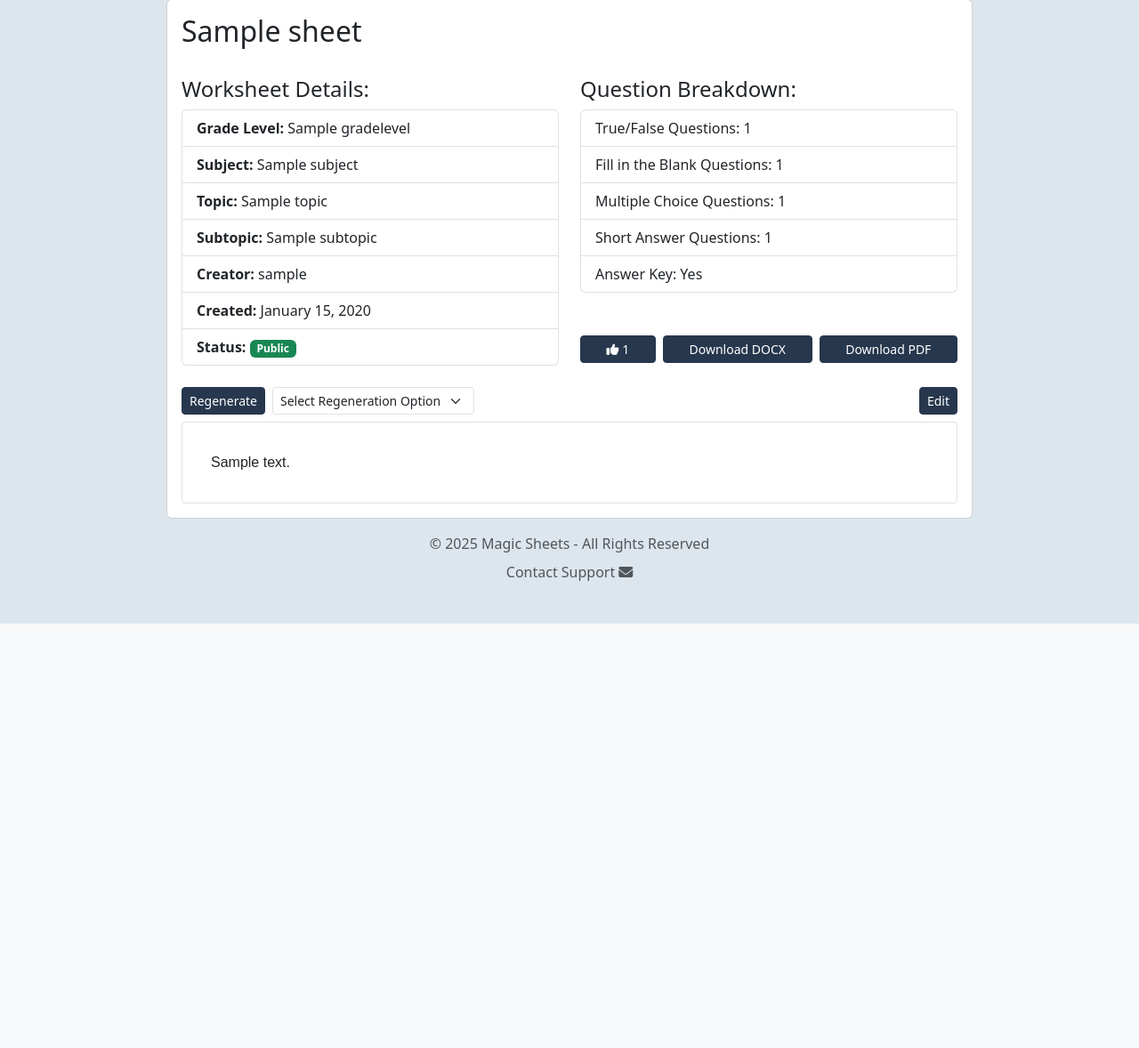
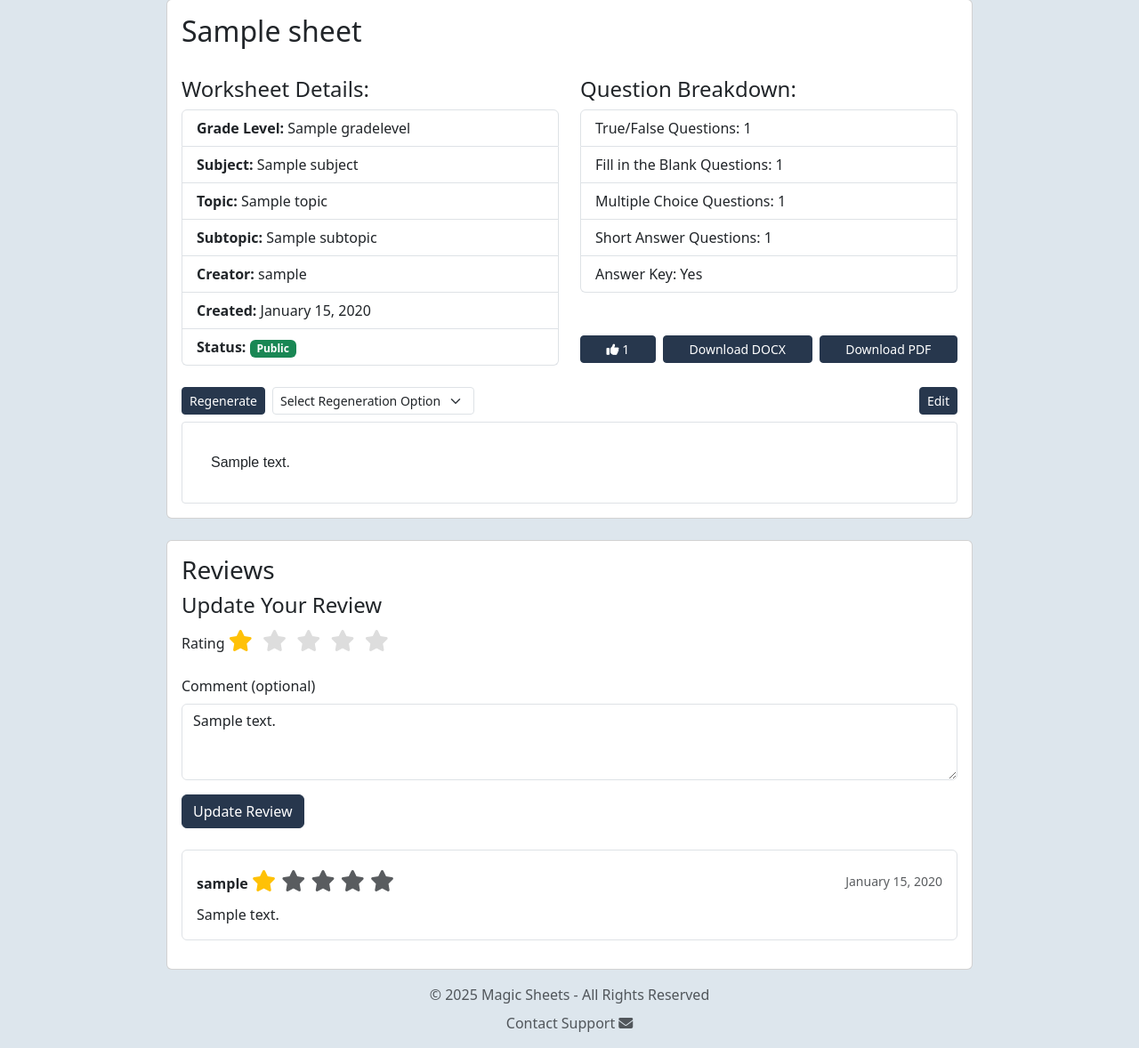
Before and after one commit to donnmaldonado/magic_sheets, a Django app: page /viewsheet/1/ in a window 1280 px wide. Shown: the part 99-1277 px from the top of the page at 89% size. Before the commit the page ends 800 px from the top, so only its background shows below. Run offline with Django 5.2, Linux system fonts and the light colour scheme; a user stored in the database is signed in; tables that the repository leaves empty hold one stand-in row (values such as "Sample post").

Commit message:
added reviews

```diff
--- a/main/forms.py
+++ b/main/forms.py
@@ -151,3 +151,14 @@ class SheetCreationForm(forms.Form):
             # For initial form load, set empty querysets
             self.fields['topic'].queryset = Topic.objects.none()
             self.fields['subtopic'].queryset = SubTopic.objects.none()
+
+class ReviewForm(forms.Form):
+    rating = forms.ChoiceField(
+        choices=[(i, i) for i in range(1, 6)],
+        widget=forms.RadioSelect(attrs={'class': 'star-rating'}),
+        required=True
+    )
+    comment = forms.CharField(
+        widget=forms.Textarea(attrs={'class': 'form-control', 'rows': 3}),
+        required=False
+    )
--- a/main/models.py
+++ b/main/models.py
@@ -95,3 +95,14 @@ class LikedSheet(models.Model):
 
     class Meta:
         unique_together = ('user', 'sheet') # Prevent duplicate likes
+
+class Review(models.Model):
+    id = models.AutoField(primary_key=True, blank=False, null=False)
+    user = models.ForeignKey(User, on_delete=models.CASCADE, blank=False, null=False)
+    sheet = models.ForeignKey(Sheet, on_delete=models.CASCADE, related_name='reviews', blank=False, null=False)
+    rating = models.IntegerField(blank=False, null=False, choices=[(i, i) for i in range(1, 6)])
+    comment = models.TextField(blank=True, null=True)
+    created_at = models.DateTimeField(default=timezone.now, blank=False, null=False)
+
+    class Meta:
+        unique_together = ('user', 'sheet') # Prevent duplicate reviews
--- a/main/templates/viewsheet.html
+++ b/main/templates/viewsheet.html
@@ -138,6 +138,97 @@
         </div>
     </div>
 </div>
+
+<!-- Reviews Section -->
+<div class="container mt-4">
+    <div class="row justify-content-center">
+        <div class="col-md-10">
+            <div class="card">
+                <div class="card-body">
+                    <h3 class="card-title">Reviews</h3>
+
+                    <!-- Review Form -->
+                    {% if request.user.is_authenticated %}
+                    <div class="review-form mb-4">
+                        <h4>{% if user_review %}Update Your Review{% else %}Write a Review{% endif %}</h4>
+                        <form method="POST">
+                            {% csrf_token %}
+                            <div class="mb-3">
+                                <label class="form-label">Rating</label>
+                                <div class="star-rating">
+                                    {% for i in "54321"|make_list %}
+                                    <input type="radio" name="rating" value="{{ i }}" id="star{{ i }}"
+                                           {% if user_review and user_review.rating == i|add:"0" %}checked{% endif %}
+                                           required>
+                                    <label for="star{{ i }}"><i class="fas fa-star"></i></label>
+                                    {% endfor %}
+                                </div>
+                            </div>
+                            <div class="mb-3">
+                                <label for="comment" class="form-label">Comment (optional)</label>
+                                <textarea class="form-control" id="comment" name="comment" rows="3">{% if user_review %}{{ user_review.comment }}{% endif %}</textarea>
+                            </div>
+                            <button type="submit" class="btn custom-blue-btn">{% if user_review %}Update Review{% else %}Submit Review{% endif %}</button>
+                        </form>
+                    </div>
+                    {% endif %}
+
+                    <!-- Reviews List -->
+                    <div class="reviews-list">
+                        {% if reviews %}
+                            {% for review in reviews %}
+                            <div class="review-item mb-3 p-3 border rounded">
+                                <div class="d-flex justify-content-between align-items-center mb-2">
+                                    <div>
+                                        <strong>{{ review.user.username }}</strong>
+                                        <div class="star-rating-display">
+                                            {% for i in "12345" %}
+                                            <i class="fas fa-star {% if i|add:'0' <= review.rating %}text-warning{% else %}text-muted{% endif %}"></i>
+                                            {% endfor %}
+                                        </div>
+                                    </div>
+                                    <small class="text-muted">{{ review.created_at|date:"F d, Y" }}</small>
+                                </div>
+                                {% if review.comment %}
+                                <p class="mb-0">{{ review.comment }}</p>
+                                {% endif %}
+                            </div>
+                            {% endfor %}
+                        {% else %}
+                            <p class="text-muted">No reviews yet. Be the first to review this worksheet!</p>
+                        {% endif %}
+                    </div>
+                </div>
+            </div>
+        </div>
+    </div>
+</div>
+
+<style>
+.star-rating {
+    display: inline-block;
+    font-size: 1.5rem;
+    direction: rtl;
+}
+.star-rating-display {
+    display: inline-block;
+    font-size: 1.5rem;
+}
+.star-rating input[type="radio"] {
+    display: none;
+}
+.star-rating label {
+    color: #ddd;
+    cursor: pointer;
+    margin-right: 5px;
+}
+.star-rating input[type="radio"]:checked ~ label,
+.star-rating label:hover,
+.star-rating label:hover ~ label {
+    color: #ffc107;
+}
+</style>
+
 <script>
 // Like button
 document.getElementById('likeBtn').addEventListener('click', function() {
--- a/main/views.py
+++ b/main/views.py
@@ -1,8 +1,8 @@
 from django.shortcuts import render, redirect, get_object_or_404
 from django.contrib.auth import authenticate, login as auth_login, logout as auth_logout
 from django.contrib.auth.decorators import login_required
-from .forms import UserLoginForm, UserRegistrationForm, SheetCreationForm
-from .models import Sheet, Topic, SubTopic, Prompt, SavedSheet, LikedSheet, GradeLevel, Subject
+from .forms import UserLoginForm, UserRegistrationForm, SheetCreationForm, ReviewForm
+from .models import Sheet, Topic, SubTopic, Prompt, SavedSheet, LikedSheet, GradeLevel, Subject, Review
 from django.contrib import messages
 from django.http import JsonResponse
 from django.views.decorators.http import require_POST
@@ -157,12 +157,48 @@ def viewsheet(request, sheet_id):
     # Get all regenerate prompts for the dropdown
     regenerate_prompts = Prompt.objects.filter(type='REGENERATE')
 
+    # Get reviews for the sheet
+    reviews = Review.objects.filter(sheet=sheet).order_by('-created_at')
+
+    # Check if user has already reviewed this sheet
+    user_review = None
+    if request.user.is_authenticated:
+        user_review = Review.objects.filter(user=request.user, sheet=sheet).first()
+
+    if request.method == 'POST':
+        form = ReviewForm(request.POST)
+        if form.is_valid():
+            rating = int(form.cleaned_data['rating'])
+            comment = form.cleaned_data['comment']
+
+            # Update existing review or create new one
+            if user_review:
+                user_review.rating = rating
+                print(user_review.rating)
+                user_review.comment = comment
+                user_review.save()
+                messages.success(request, 'Your review has been updated!')
+            else:
+                Review.objects.create(
+                    user=request.user,
+                    sheet=sheet,
+                    rating=rating,
+                    comment=comment
+                )
+                messages.success(request, 'Thank you for your review!')
+            return redirect('viewsheet', sheet_id=sheet_id)
+    else:
+        form = ReviewForm()
+
     context = {
         'sheet': sheet,
         'is_creator': sheet.user == request.user,
         'is_saved': is_saved,
         'is_liked': is_liked,
-        'regenerate_prompts': regenerate_prompts
+        'regenerate_prompts': regenerate_prompts,
+        'reviews': reviews,
+        'user_review': user_review,
+        'review_form': form
     }
 
     return render(request, 'viewsheet.html', context)
```
